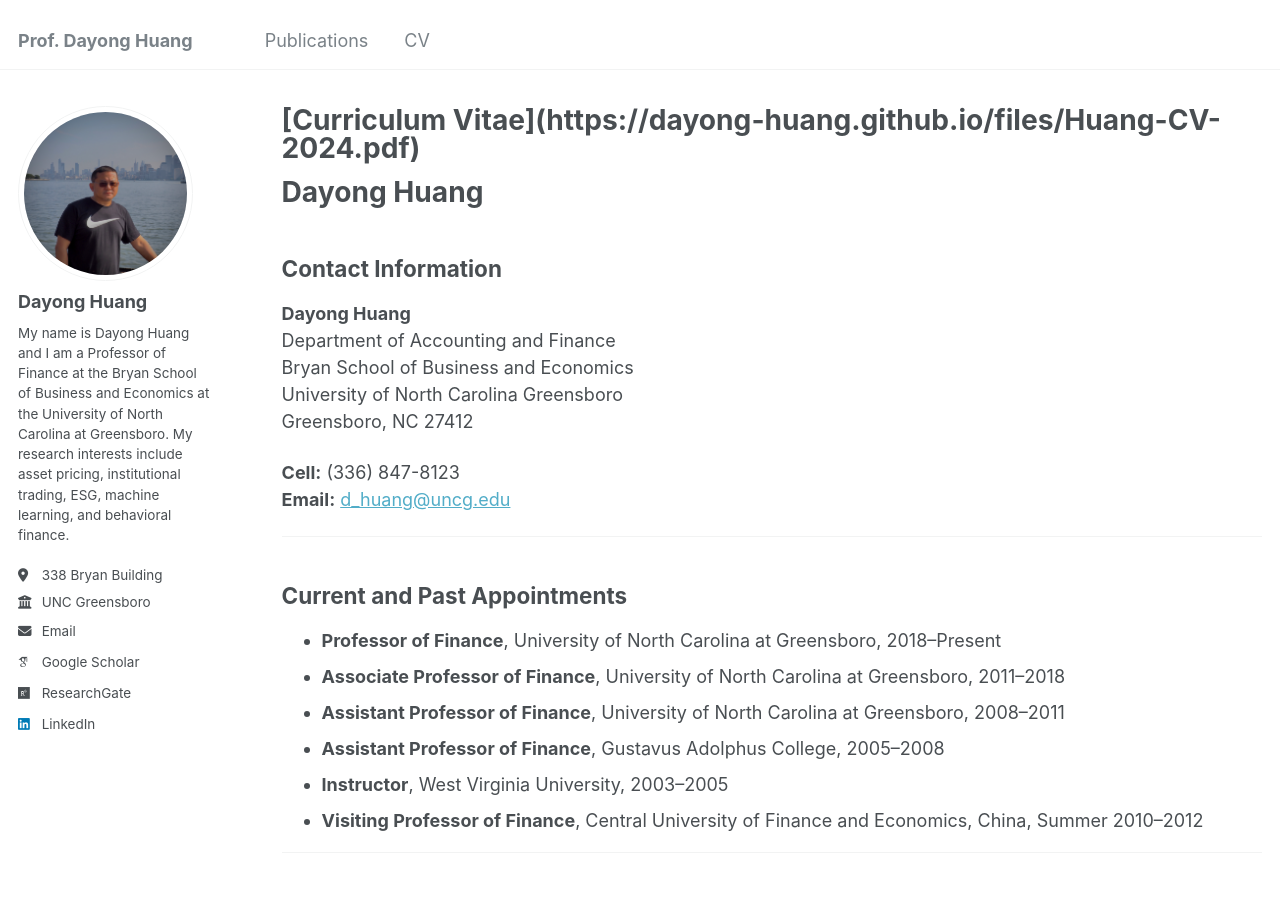
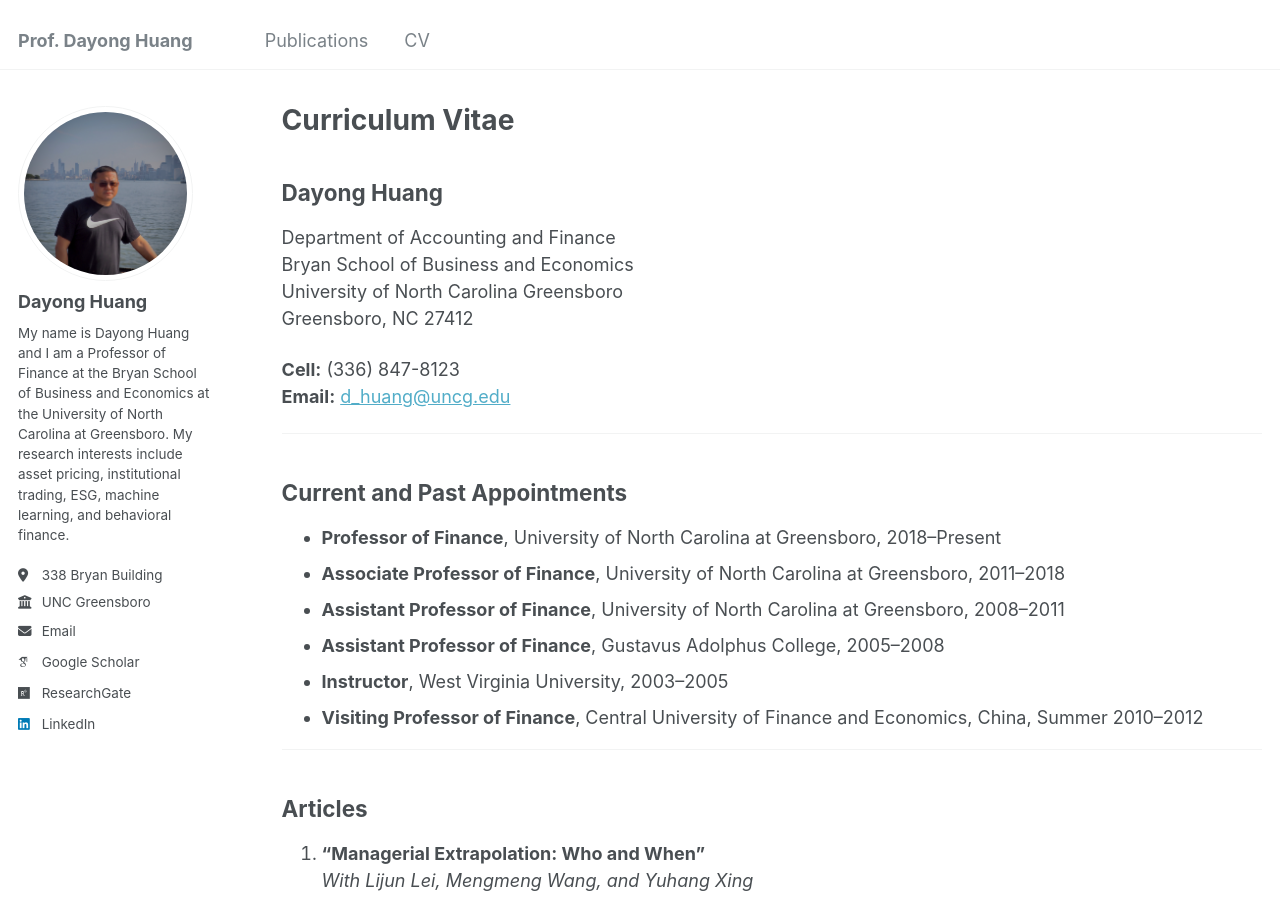
Before and after one commit to dayong-huang/dayong-huang.github.io, a Jekyll site: the page built from _pages/cv.md, in a window 1280 px wide and 900 px high. Built offline with Jekyll 4.4.1, drawn with Linux system fonts in a browser that asks for light colours; some web fonts are replaced.

Commit message:
Update cv.md

```diff
--- a/_pages/cv.md
+++ b/_pages/cv.md
@@ -1,17 +1,12 @@
 ---
 layout: archive
-title: "[Curriculum Vitae](https://dayong-huang.github.io/files/Huang-CV-2024.pdf)"
+title: "Curriculum Vitae"
 permalink: /cv/
 author_profile: true
 redirect_from:
   - /resume
 ---
-
-# Dayong Huang
-
-## Contact Information
-
-**Dayong Huang**
+## Dayong Huang
 Department of Accounting and Finance
 Bryan School of Business and Economics
 University of North Carolina Greensboro
```
